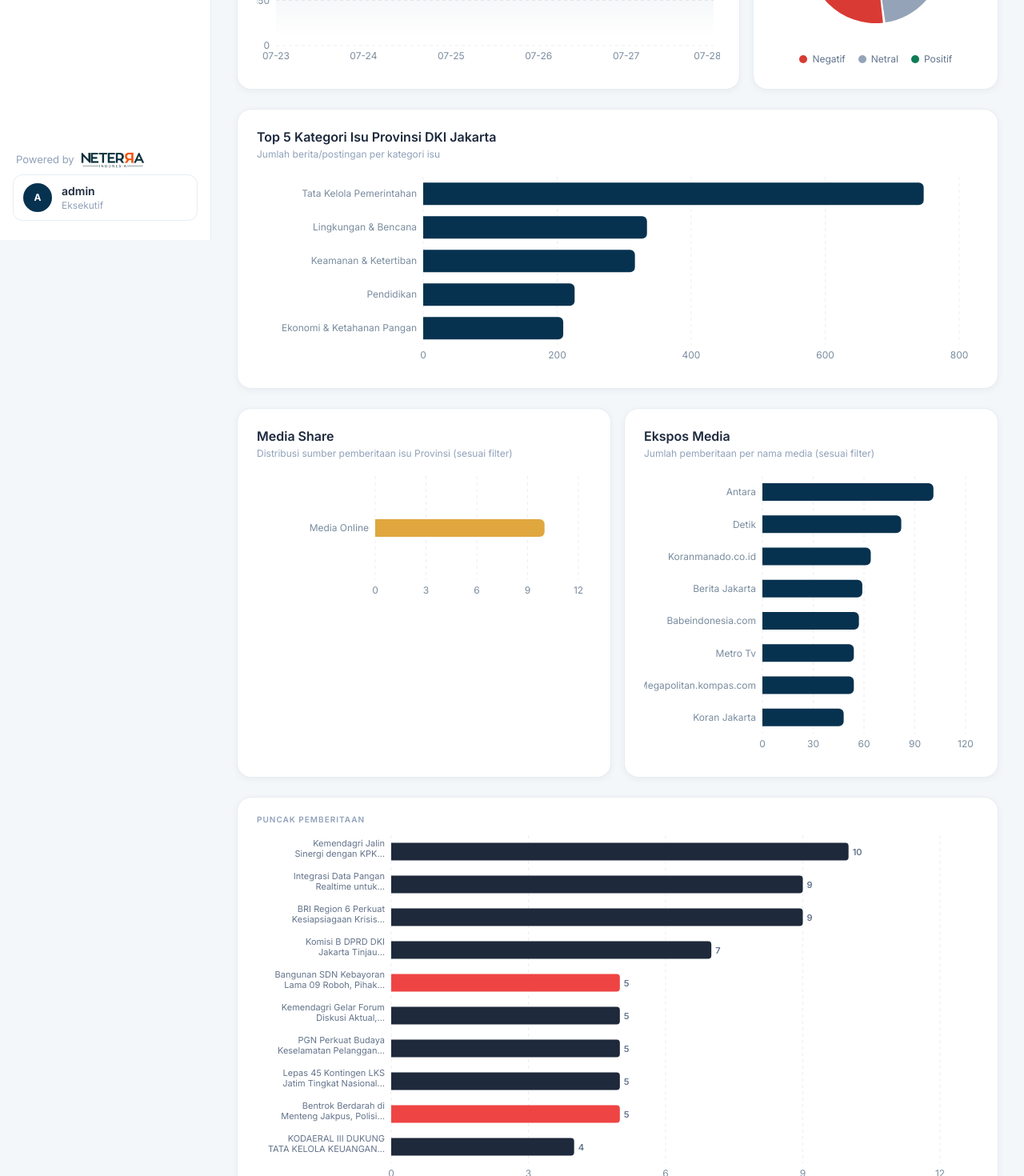
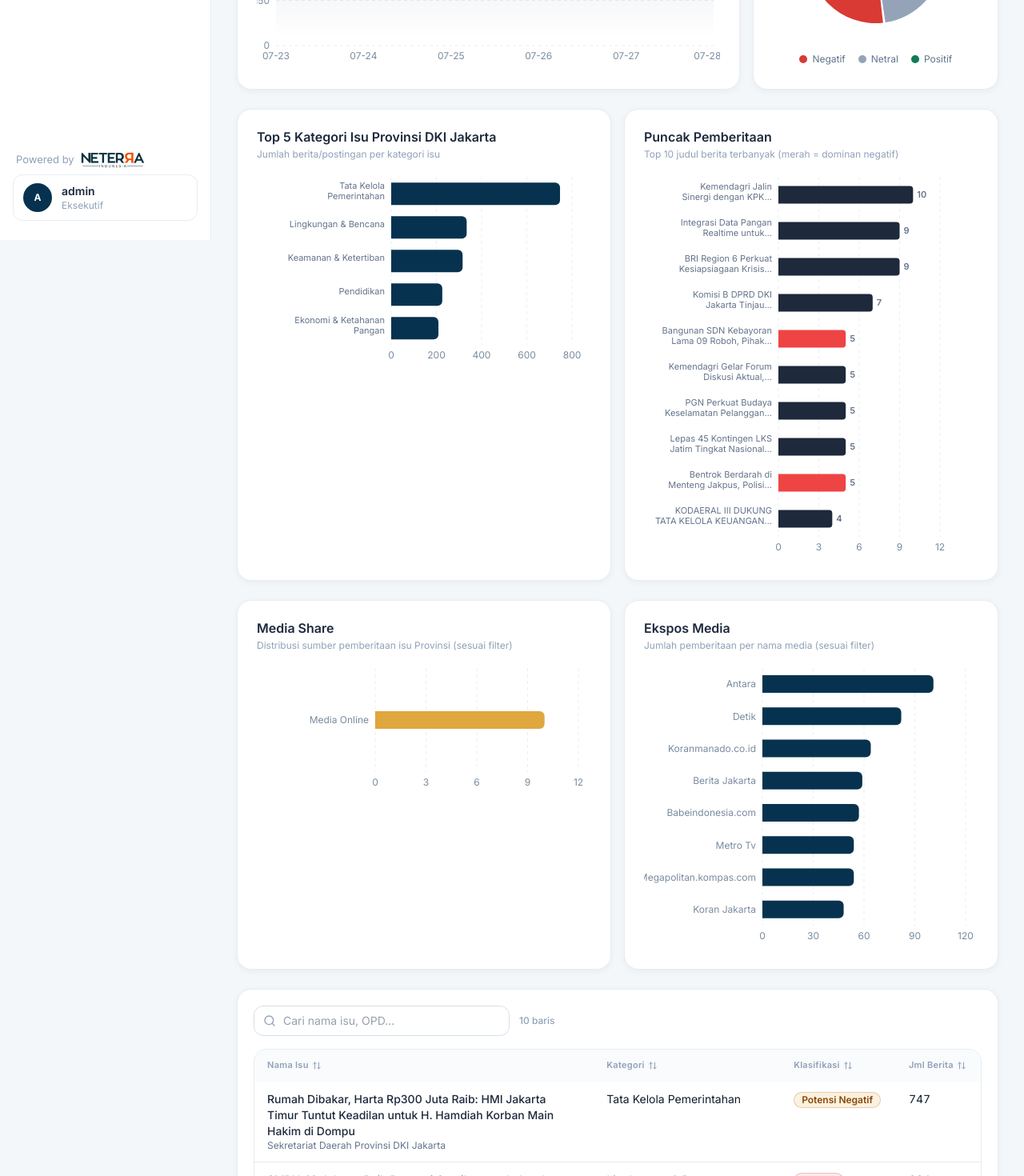
Before and after one commit to Neterra-ind/Dashboard-Pemprov-DKI-Jakarta, a React (Vite) app: page /isu-provinsi in a window 1280 px wide. Shown: the part 500-1970 px from the top of the page at 80% size. Built offline with nearby package versions, Linux system fonts and the light colour scheme.

Commit message:
Place Puncak Pemberitaan beside Kategori Isu on IsuProvinsi (DKI)
Side-by-side lg:grid-cols-2 layout; also apply WrapTick to kategori isu
Y-axis for consistency.

Co-Authored-By: Claude Sonnet 4.6 <noreply@anthropic.com>

```diff
--- a/src/pages/IsuProvinsi.tsx
+++ b/src/pages/IsuProvinsi.tsx
@@ -268,6 +268,7 @@ export function IsuProvinsi() {
         </Card>
       </div>
 
+      <div className="grid grid-cols-1 gap-4 lg:grid-cols-2">
         <Card>
           <CardHeader title="Top 5 Kategori Isu Provinsi DKI Jakarta" subtitle="Jumlah berita/postingan per kategori isu" />
           <CardContent>
@@ -275,13 +276,32 @@ export function IsuProvinsi() {
               <BarChart data={top5Isu} layout="vertical" margin={{ left: 8, right: 24 }}>
                 <CartesianGrid {...gridProps} horizontal={false} />
                 <XAxis type="number" {...axisProps} allowDecimals={false} />
-              <YAxis type="category" dataKey="name" {...axisProps} width={200} />
+                <YAxis type="category" dataKey="name" {...axisProps} width={160} tick={<WrapTick />} />
                 <Tooltip content={<ChartTooltip />} cursor={cursorFill} />
                 <Bar dataKey="value" name="Berita" fill={chart.accent} radius={[0, 6, 6, 0]} maxBarSize={28} />
               </BarChart>
             </ResponsiveContainer>
           </CardContent>
         </Card>
+
+        <Card>
+          <CardHeader title="Puncak Pemberitaan" subtitle="Top 10 judul berita terbanyak (merah = dominan negatif)" />
+          <CardContent>
+            <ResponsiveContainer width="100%" height={Math.max(160, puncakPemberitaan.length * 48)}>
+              <BarChart data={puncakPemberitaan} layout="vertical" margin={{ left: 8, right: 48, top: 0, bottom: 0 }}>
+                <CartesianGrid {...gridProps} horizontal={false} />
+                <XAxis type="number" {...axisProps} allowDecimals={false} />
+                <YAxis type="category" dataKey="name" {...axisProps} width={160} tick={<WrapTick />} />
+                <Tooltip content={<ChartTooltip />} cursor={cursorFill} />
+                <Bar dataKey="jumlah" name="Berita" radius={[0, 4, 4, 0]} maxBarSize={22}>
+                  {puncakPemberitaan.map((entry, i) => <Cell key={i} fill={entry.fill} />)}
+                  <LabelList dataKey="jumlah" position="right" style={{ fontSize: 11, fontWeight: 600, fill: '#64748b' }} />
+                </Bar>
+              </BarChart>
+            </ResponsiveContainer>
+          </CardContent>
+        </Card>
+      </div>
 
       <div className="grid grid-cols-1 gap-4 lg:grid-cols-2">
         <Card>
@@ -315,26 +335,6 @@ export function IsuProvinsi() {
         </Card>
       </div>
 
-      {puncakPemberitaan.length > 0 && (
-        <Card>
-          <CardContent>
-            <p className="mb-3 text-[10px] font-semibold uppercase tracking-widest text-slate-400">Puncak Pemberitaan</p>
-            <ResponsiveContainer width="100%" height={Math.max(200, puncakPemberitaan.length * 44)}>
-              <BarChart data={puncakPemberitaan} layout="vertical" margin={{ left: 8, right: 48, top: 0, bottom: 0 }}>
-                <CartesianGrid {...gridProps} horizontal={false} />
-                <XAxis type="number" {...axisProps} allowDecimals={false} />
-                <YAxis type="category" dataKey="name" {...axisProps} width={160} tick={<WrapTick />} />
-                <Tooltip content={<ChartTooltip />} cursor={cursorFill} />
-                <Bar dataKey="jumlah" name="Berita" radius={[0, 4, 4, 0]} maxBarSize={22}>
-                  {puncakPemberitaan.map((entry, i) => <Cell key={i} fill={entry.fill} />)}
-                  <LabelList dataKey="jumlah" position="right" style={{ fontSize: 11, fontWeight: 600, fill: '#64748b' }} />
-                </Bar>
-              </BarChart>
-            </ResponsiveContainer>
-          </CardContent>
-        </Card>
-      )}
-
       <Card className="p-5">
         <DataTable data={terfilter} columns={columns} searchPlaceholder="Cari nama isu, OPD..." />
       </Card>
```
Lines whose indentation alone changed are shown as unchanged.
